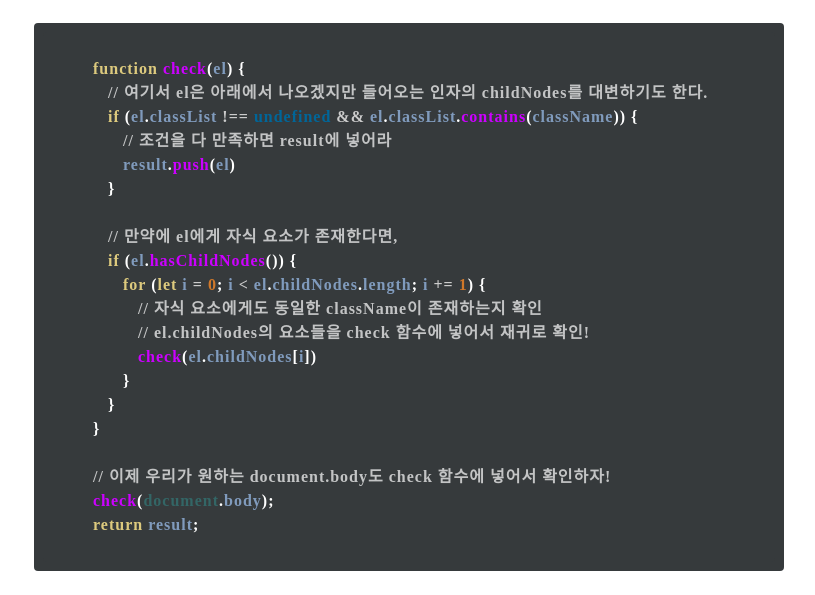
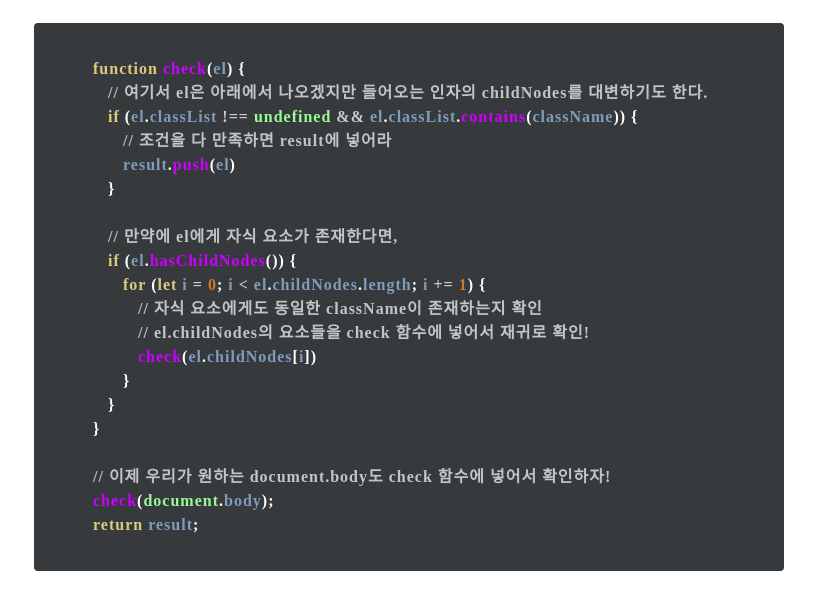
Before and after one commit to hankyeolk/hankyeolk.github.io, a Jekyll site: the page built from javascript/03_과제정리 02.md, in a window 1280 px wide. Shown: the part 1636-2231 px from the top of the page, without its empty margins (231-1046 px from the left). Built offline with Jekyll 4.4.1, drawn with Linux system fonts in a browser that asks for light colours; some web fonts are replaced.

Commit message:
Update _syntax.scss

```diff
--- a/_sass/_syntax.scss
+++ b/_sass/_syntax.scss
@@ -60,7 +60,7 @@
   color: #9c6;
 } /* Generic.Traceback */
 .highlight .kc {
-  color: #069;
+  color: palegreen;
 } /* Keyword.Constant */
 .highlight .kd {
   color: #ddca7e;
@@ -90,7 +90,7 @@
   color: #d19965;
 } /* Name.Attribute */
 .highlight .nb {
-  color: #366;
+  color: palegreen;
 } /* Name.Builtin */
 .highlight .nc {
   color: #0a8;
```
